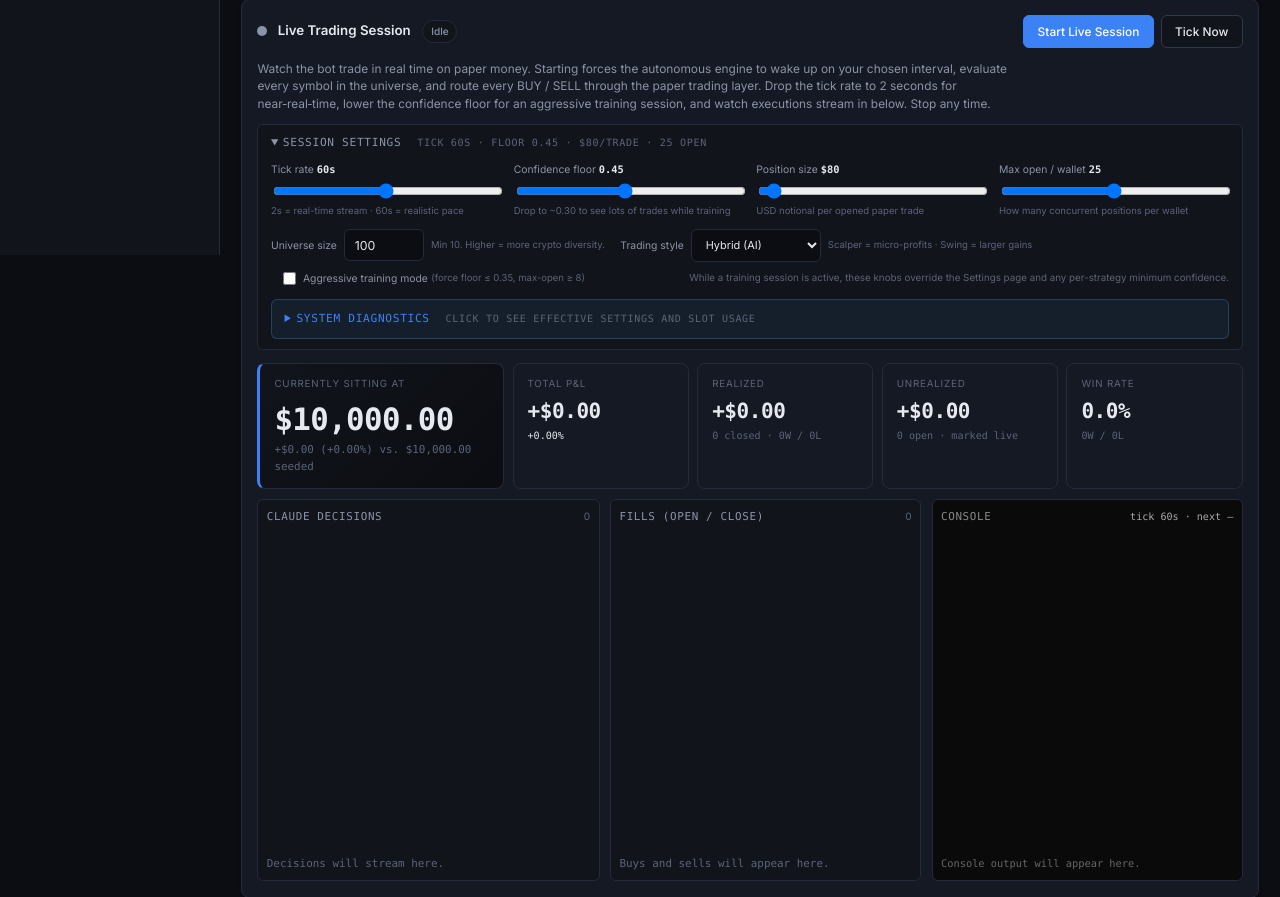
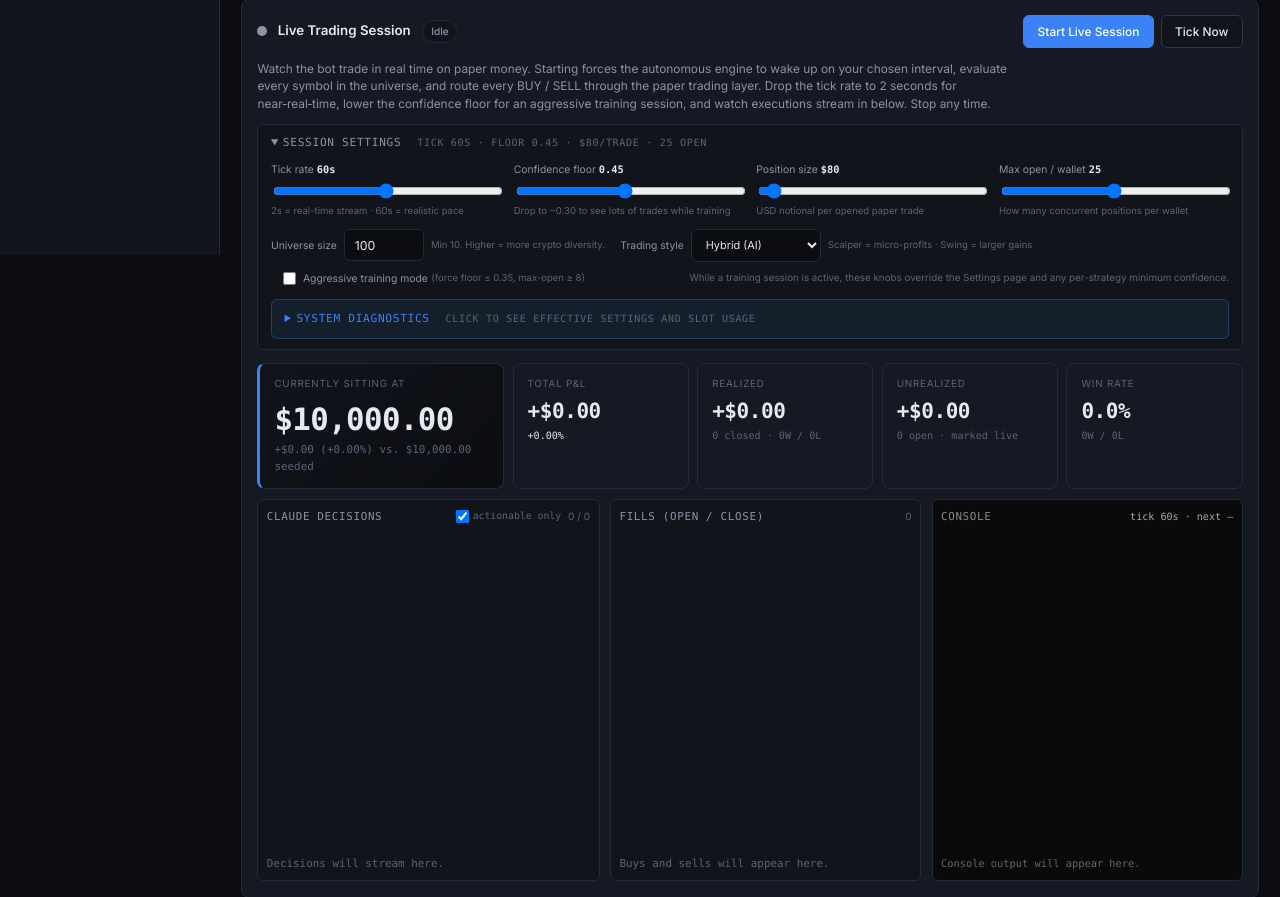
Before and after one commit to mynovacloud/v0-alphapilot-ai-trading, a FastAPI app: page /training in a window 1280 px wide. Shown: the part 545-1442 px from the top of the page. Run offline with FastAPI, Linux system fonts and the light colour scheme; data comes from the database, SQL or seed files in the repository; data that the repository does not hold is empty; some libraries are stand-ins or nearby versions.

Commit message:
feat: enhance CLAUDE DECISIONS panel with actionable filters and details

```diff
--- a/alphapilot_ai/app/static/live_session.js
+++ b/alphapilot_ai/app/static/live_session.js
@@ -54,6 +54,7 @@
   const tickInfo = document.getElementById("live-tick-info");
   const decCountEl = document.getElementById("live-decision-count");
   const fillCountEl = document.getElementById("live-fill-count");
+  const hideHoldsToggle = document.getElementById("live-decision-hide-holds");
 
   // --- State ---
   const state = {
@@ -61,9 +62,22 @@
     timer: null,
     cursors: { decision_id: 0, log_id: 0, trade_id: 0 },
     decisionCount: 0,
+    actionableCount: 0,
     fillCount: 0,
     sessionActive: false,
   };
+
+  // Toggle visibility of HOLD entries without re-fetching. Each rendered
+  // decision card carries data-action="HOLD"|"BUY"|... so we can show/hide
+  // them with a single class flip on the parent feed.
+  function applyDecisionFilter() {
+    if (!decisionFeed) return;
+    const hide = !!(hideHoldsToggle && hideHoldsToggle.checked);
+    decisionFeed.classList.toggle("hide-holds", hide);
+  }
+  if (hideHoldsToggle) {
+    hideHoldsToggle.addEventListener("change", applyDecisionFilter);
+  }
 
   // --- Helpers ---
   function fmtMoney(v) {
@@ -95,6 +109,12 @@
     if (!ts) return "";
     const d = new Date(ts * 1000);
     return d.toLocaleTimeString([], { hour: "2-digit", minute: "2-digit", second: "2-digit" });
+  }
+  // Full ISO timestamp in UTC for tooltip — useful when correlating with
+  // server logs which are timestamped in UTC.
+  function utcTooltipFor(ts) {
+    if (!ts) return "";
+    return new Date(ts * 1000).toISOString().replace("T", " ").replace("Z", " UTC");
   }
   function trimFeed(el) {
     while (el.children.length > MAX_FEED_ITEMS) {
@@ -203,30 +223,119 @@
     if (a === "CLOSE") return { color: "var(--accent,#4aa3ff)", icon: "■" };
     return { color: "var(--text-muted)", icon: "◇" }; // HOLD / other
   }
+  // The `source` column on ClaudeDecision tracks which code path produced
+  // the row. Surface it as a tiny colored badge so you can see at a glance
+  // whether Claude actually weighed in or it was a passthrough/fallback.
+  //   claude              → real Anthropic API call, parsed cleanly
+  //   technical_strong    → tech conf high enough to skip Claude (saves $)
+  //   training_passthrough→ same, but during a training session
+  //   tech_hold           → technical signal said HOLD, Claude not called
+  //   cache               → reused a recent identical Claude decision
+  //   budget_fallback     → daily Claude budget exhausted
+  //   technical / fallback→ Claude failed (network, JSON parse), used tech
+  function sourceBadgeStyle(src) {
+    const s = String(src || "").toLowerCase();
+    if (s === "claude") return { label: "claude", bg: "rgba(74,163,255,0.18)", fg: "#7cb9ff" };
+    if (s === "technical_strong") return { label: "tech-strong", bg: "rgba(38,194,129,0.18)", fg: "#5fdca0" };
+    if (s === "training_passthrough") return { label: "passthrough", bg: "rgba(38,194,129,0.18)", fg: "#5fdca0" };
+    if (s === "tech_hold") return { label: "tech-hold", bg: "rgba(160,160,160,0.18)", fg: "var(--text-muted)" };
+    if (s === "cache") return { label: "cache", bg: "rgba(212,175,55,0.18)", fg: "#d4af37" };
+    if (s === "budget_fallback") return { label: "budget", bg: "rgba(255,107,107,0.18)", fg: "#ff8b8b" };
+    if (s === "fallback" || s === "technical") return { label: "fallback", bg: "rgba(255,107,107,0.18)", fg: "#ff8b8b" };
+    return { label: s || "?", bg: "rgba(160,160,160,0.18)", fg: "var(--text-muted)" };
+  }
   function renderDecision(d) {
-    const st = actionStyle(d.action);
+    const action = (d.action || "HOLD").toUpperCase();
+    const isActionable = !!d.actionable && action !== "HOLD";
+    const st = actionStyle(action);
     const conf = (d.confidence || 0).toFixed(2);
+    const techConf = (d.technical_confidence || 0).toFixed(2);
+    const techSide = (d.technical_side || "?").toUpperCase();
+    const src = sourceBadgeStyle(d.source);
+    const localTime = clockFor(d.ts);
+    const utcTime = utcTooltipFor(d.ts);
+
+    // Show the tech→Claude delta only when something actually changed —
+    // either the side flipped (tech said BUY, Claude said HOLD) or the
+    // confidence shifted by more than 0.05. Otherwise it's just noise.
+    const sideFlipped = techSide !== action && techSide !== "?" && action !== "?";
+    const confDelta = Math.abs((d.confidence || 0) - (d.technical_confidence || 0));
+    const showDelta = sideFlipped || confDelta > 0.05;
+
+    // Only show key_factors / risk_flags when present and there's something
+    // actionable to read — for HOLD/0.00 these are usually empty anyway.
+    const factors = Array.isArray(d.key_factors) ? d.key_factors.slice(0, 4) : [];
+    const flags = Array.isArray(d.risk_flags) ? d.risk_flags.slice(0, 3) : [];
+
     const node = document.createElement("div");
+    node.dataset.action = action;
+    node.dataset.actionable = isActionable ? "1" : "0";
     node.style.cssText =
       "padding:0.4rem 0.5rem;background:var(--bg);border:1px solid var(--border);" +
-      "border-left:3px solid " + st.color + ";border-radius:var(--radius-sm);";
-    node.innerHTML =
+      "border-left:3px solid " + st.color + ";border-radius:var(--radius-sm);" +
+      // Subtle dimming for non-actionable rows so the actionable ones pop.
+      (isActionable ? "" : "opacity:0.62;");
+
+    let html =
       '<div class="flex items-center justify-between" style="gap:0.4rem;">' +
         '<span style="color:' + st.color + ';font-weight:700;">' +
-          st.icon + " " + escapeHtml(d.action) + "</span>" +
-        '<span class="mono" style="font-weight:700;">' + escapeHtml(d.symbol) + "</span>" +
-        '<span class="text-dim" style="font-size:0.7rem;">' + clockFor(d.ts) + "</span>" +
+          st.icon + " " + escapeHtml(action) + "</span>" +
+        '<span class="mono" style="font-weight:700;">' + escapeHtml(d.symbol || "?") + "</span>" +
+        '<span class="text-dim mono" style="font-size:0.7rem;" title="' + escapeHtml(utcTime) + '">' +
+          escapeHtml(localTime) + "</span>" +
       "</div>" +
-      '<div class="text-dim" style="font-size:0.7rem;margin-top:0.2rem;">' +
-        "@ " + fmtPrice(d.price) + " · conf " + conf +
-        " · sl " + (d.stop_loss_pct * 100).toFixed(1) + "%" +
-        " · tp " + (d.take_profit_pct * 100).toFixed(1) + "%" +
-        " · src " + escapeHtml(d.source || "?") +
-      "</div>" +
-      (d.rationale
-        ? '<div style="font-size:0.72rem;margin-top:0.25rem;color:var(--text);opacity:0.85;">' +
-            escapeHtml(d.rationale) + "</div>"
-        : "");
+      '<div class="flex items-center" style="gap:0.4rem;flex-wrap:wrap;font-size:0.7rem;margin-top:0.2rem;">' +
+        '<span style="background:' + src.bg + ';color:' + src.fg +
+          ';padding:0.05rem 0.3rem;border-radius:3px;font-weight:600;letter-spacing:0.04em;">' +
+          escapeHtml(src.label) + "</span>" +
+        '<span class="text-dim">@ ' + fmtPrice(d.price) + "</span>" +
+        '<span class="text-dim">conf <span style="color:var(--text);font-weight:600;">' +
+          conf + "</span></span>" +
+        '<span class="text-dim">sl ' + (d.stop_loss_pct * 100).toFixed(1) + "%</span>" +
+        '<span class="text-dim">tp ' + (d.take_profit_pct * 100).toFixed(1) + "%</span>" +
+      "</div>";
+
+    // Tech vs Claude delta — only when meaningful.
+    if (showDelta) {
+      const flipColor = sideFlipped ? "var(--accent,#4aa3ff)" : "var(--text-muted)";
+      html +=
+        '<div class="text-dim" style="font-size:0.68rem;margin-top:0.2rem;">' +
+          'tech ' + escapeHtml(techSide) + " " + techConf +
+          ' <span style="color:' + flipColor + ';">→</span> ' +
+          escapeHtml(action) + " " + conf +
+          (sideFlipped ? ' <span style="color:' + flipColor + ';">(side flip)</span>' : "") +
+        "</div>";
+    }
+
+    if (d.rationale) {
+      html +=
+        '<div style="font-size:0.72rem;margin-top:0.25rem;color:var(--text);opacity:0.9;line-height:1.45;">' +
+          escapeHtml(d.rationale) + "</div>";
+    }
+
+    if (factors.length) {
+      html +=
+        '<div class="flex" style="gap:0.25rem;flex-wrap:wrap;margin-top:0.25rem;">' +
+          factors.map(function (f) {
+            return '<span class="mono text-dim" style="font-size:0.64rem;background:var(--bg-elev);' +
+              'padding:0.05rem 0.3rem;border-radius:3px;border:1px solid var(--border);">' +
+              escapeHtml(f) + "</span>";
+          }).join("") +
+        "</div>";
+    }
+
+    if (flags.length) {
+      html +=
+        '<div class="flex" style="gap:0.25rem;flex-wrap:wrap;margin-top:0.2rem;">' +
+          flags.map(function (f) {
+            return '<span class="mono" style="font-size:0.64rem;background:rgba(255,107,107,0.12);' +
+              'color:#ff8b8b;padding:0.05rem 0.3rem;border-radius:3px;">⚠ ' +
+              escapeHtml(f) + "</span>";
+          }).join("") +
+        "</div>";
+    }
+
+    node.innerHTML = html;
     decisionFeed.insertBefore(node, decisionFeed.firstChild);
     trimFeed(decisionFeed);
   }
@@ -311,7 +420,12 @@
 
         if (data.decisions && data.decisions.length) {
           state.decisionCount += data.decisions.length;
-          decCountEl.textContent = state.decisionCount;
+          // Track BUY/SELL/CLOSE separately so the user can see the
+          // signal-to-noise ratio at a glance ("3 actionable out of 412").
+          for (const d of data.decisions) {
+            if (d && d.actionable) state.actionableCount += 1;
+          }
+          decCountEl.textContent = state.actionableCount + " / " + state.decisionCount;
         }
         if (data.fills && data.fills.length) {
           state.fillCount += data.fills.length;
@@ -632,6 +746,9 @@
   // detects an already-running session (e.g. if the user reloaded mid-run).
   // Also re-check kill switch state every 10s so a daily-loss event that
   // re-engages it mid-session is surfaced immediately.
+  // Apply the "actionable only" filter immediately on load so the default
+  // checked state is honored before the first tick arrives.
+  applyDecisionFilter();
   hydrateSettings().then(pollOnce).then(() => {
     if (state.sessionActive) startPolling();
   });
--- a/alphapilot_ai/app/templates/training.html
+++ b/alphapilot_ai/app/templates/training.html
@@ -556,9 +556,21 @@ loadPnlStats('today');
   <div class="grid" style="grid-template-columns:1.1fr 1fr 1fr;gap:0.75rem;">
     <!-- Claude decision feed -->
     <div style="background:var(--bg-elev);border:1px solid var(--border);border-radius:var(--radius-sm);padding:0.6rem;">
-      <div class="flex items-center justify-between mb-2">
+      <style>
+        /* When "actionable only" is checked, hide HOLD decision cards
+           inside the live feed. Each card carries data-actionable="0"
+           when its action is HOLD (or the row was non-actionable). */
+        #live-decision-feed.hide-holds > div[data-actionable="0"] { display: none; }
+      </style>
+      <div class="flex items-center justify-between mb-2" style="gap:0.5rem;flex-wrap:wrap;">
         <div class="mono" style="font-size:0.78rem;letter-spacing:0.06em;text-transform:uppercase;color:var(--text-muted);">Claude decisions</div>
-        <span class="text-dim" id="live-decision-count" style="font-size:0.72rem;">0</span>
+        <div class="flex items-center" style="gap:0.5rem;">
+          <label class="mono text-dim" style="font-size:0.7rem;display:flex;align-items:center;gap:0.25rem;cursor:pointer;" title="Hide HOLD-only entries (Claude scanned but didn't act)">
+            <input type="checkbox" id="live-decision-hide-holds" checked style="margin:0;cursor:pointer;" />
+            actionable only
+          </label>
+          <span class="text-dim" id="live-decision-count" style="font-size:0.72rem;" title="actionable / total this session">0 / 0</span>
+        </div>
       </div>
       <div id="live-decision-feed" class="mono"
            style="height:340px;overflow-y:auto;font-size:0.78rem;display:flex;flex-direction:column-reverse;gap:0.35rem;">
```
Also changed, not shown: alphapilot_ai/app/web.py (+31 -2 lines).
